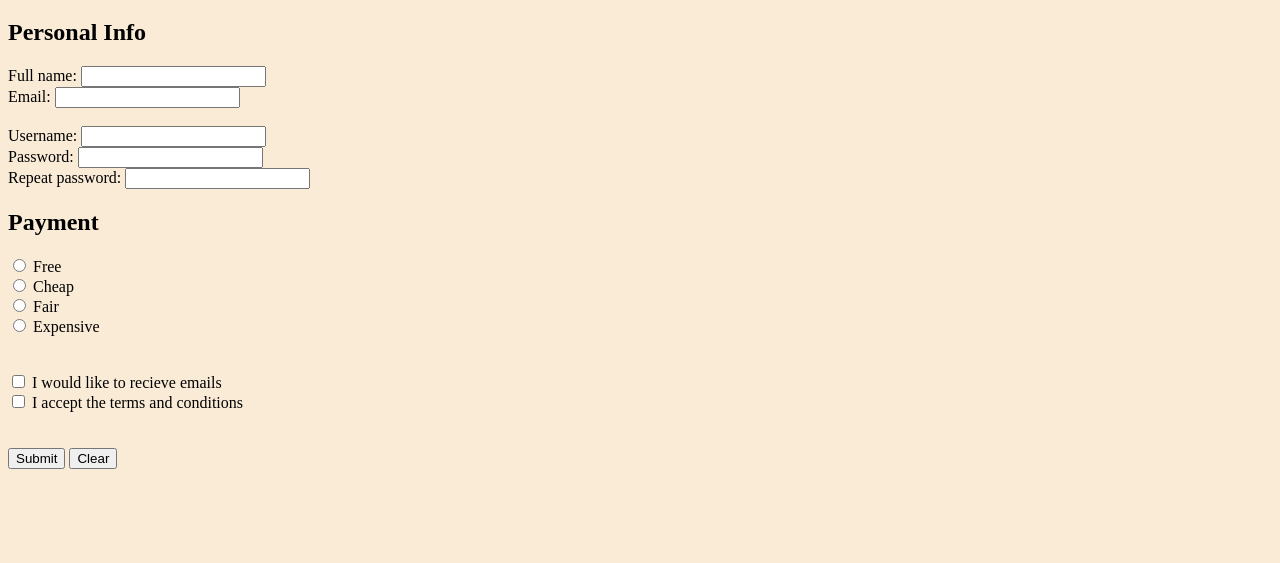
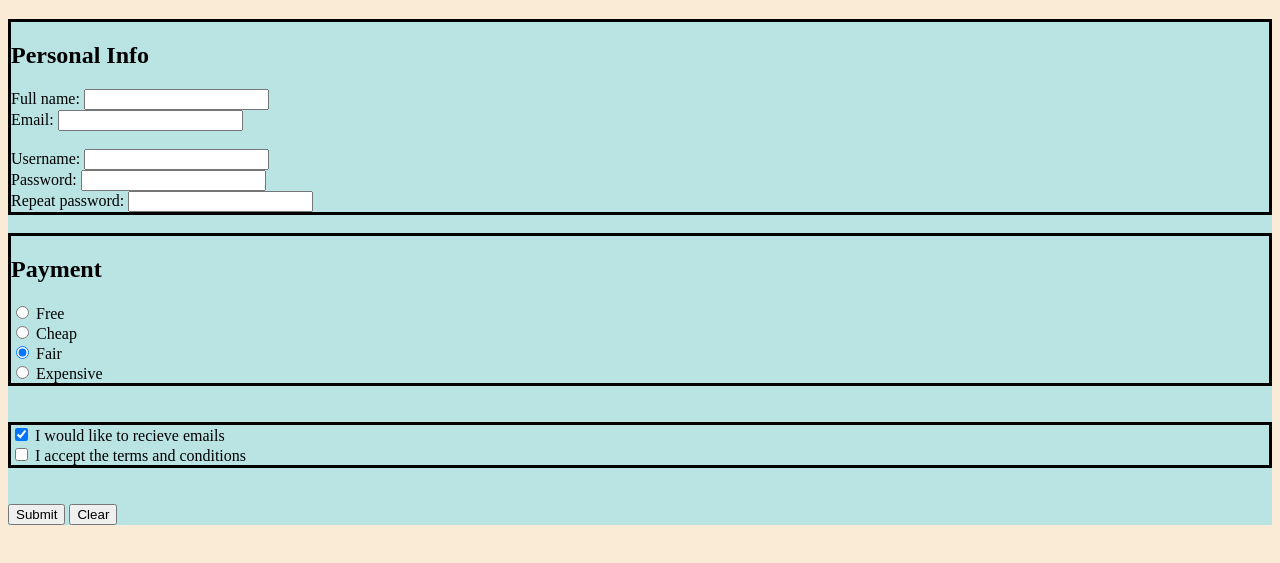
Before and after one commit to gustavwiese/sign-up-form, a plain HTML site: page index.html in a window 1280 px wide. Shown: the part 61-624 px from the top of the page. Drawn offline with Linux system fonts and the light colour scheme.

Commit message:
some more styling

```diff
--- a/index.html
+++ b/index.html
@@ -13,8 +13,8 @@
     </header>
 
     <form>
-      <h2>Personal Info</h2>
       <div id="personal_info">
+        <h2>Personal Info</h2>
         <label for="fname">Full name:</label>
         <input type="text" id="fname" name="fname" /><br />
         <label for="email">Email:</label>
@@ -28,13 +28,15 @@
         <input type="password" id="password" name="password" />
       </div>
 
+      <br />
+
       <div id="payment_info">
         <h2>Payment</h2>
         <input type="radio" id="free" name="payment" value="free" />
         <label for="free">Free</label><br />
         <input type="radio" id="cheap" name="payment" value="cheap" />
         <label for="cheap">Cheap</label><br />
-        <input type="radio" id="fair" name="payment" value="fair" />
+        <input type="radio" id="fair" name="payment" value="fair" checked />
         <label for="fair">Fair</label> <br />
         <input type="radio" id="expensive" name="payment" value="expensive" />
         <label for="expensive">Expensive</label>
@@ -43,16 +45,21 @@
       <br />
 
       <div id="checkboxes">
-        <input type="checkbox" id="emailYes" name="emailYes" value="Yes" />
+        <input type="checkbox" id="emailYes" name="emailYes" value="Yes" checked />
         <label for="emailYes"> I would like to recieve emails</label><br />
         <input type="checkbox" id="terms" name="terms" value="terms" />
         <label for="terms"> I accept the terms and conditions</label><br />
       </div>
 
+      <div id="pay_every"></div>
+
       <br />
       <br />
-      <input type="submit" value="Submit" />
-      <input type="reset" value="Clear" />
+
+      <div id="buttons">
+        <input type="submit" value="Submit" id="submit_btn" />
+        <input type="reset" value="Clear" id="reset_btn" />
+      </div>
     </form>
   </body>
 </html>
--- a/style.css
+++ b/style.css
@@ -1,3 +1,23 @@
-body{
-    background-color: antiquewhite;
+body {
+  background-color: antiquewhite;
 }
+
+form {
+  background-color: rgba(105, 219, 244, 0.447);
+}
+
+#personal_info {
+  border-style: solid;
+}
+
+#payment_info {
+  border-style: solid;
+}
+
+#checkboxes {
+  border-style: solid;
+}
+
+#buttons {
+  color: antiquewhite;
+}
```
